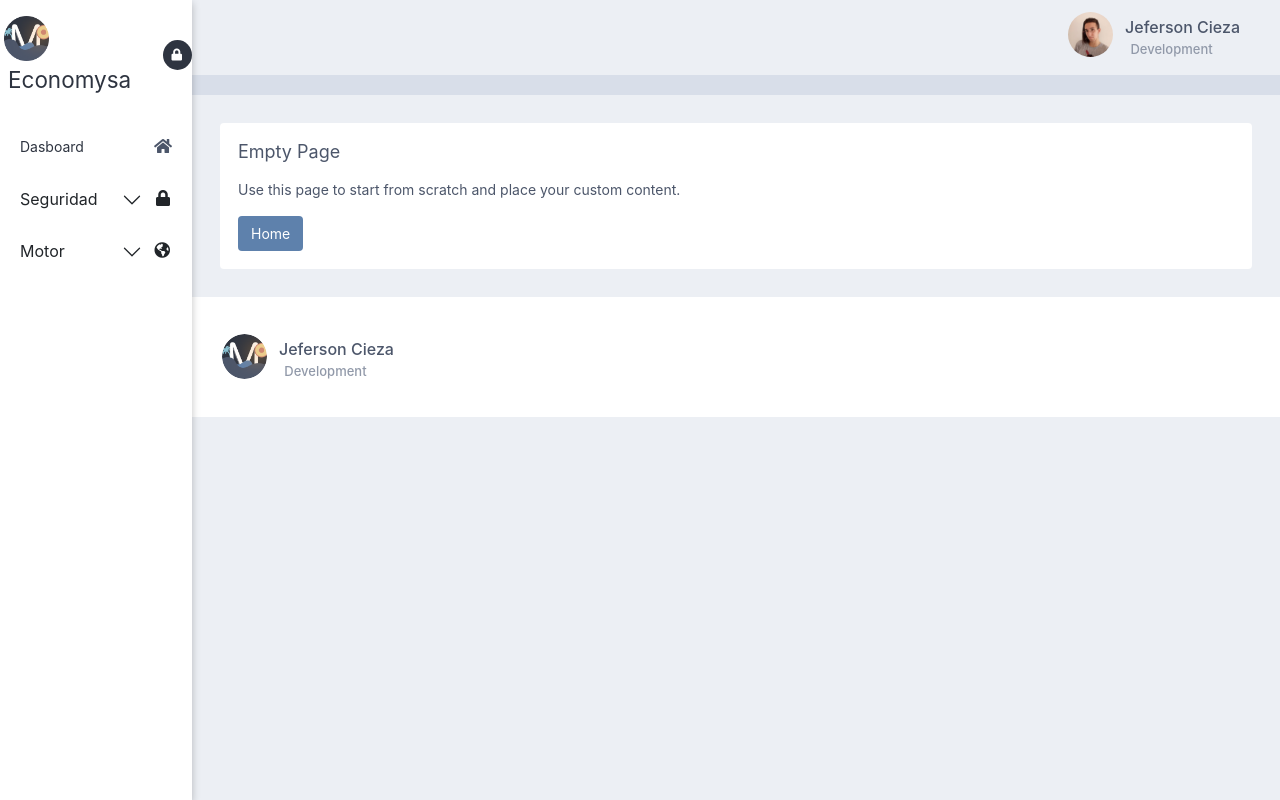
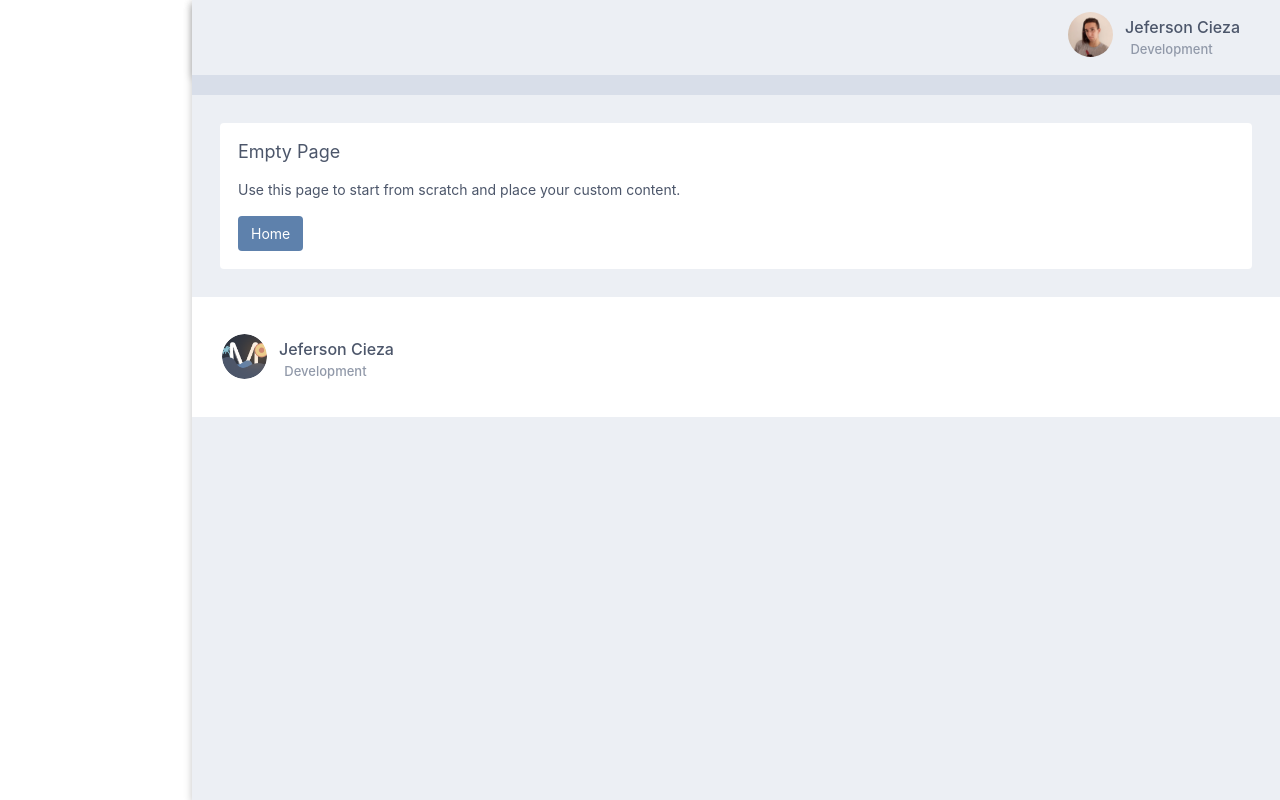
Before and after one commit to Linkhub-git/economysa-motor-front, a React (Create React App) app: page / in a window 1280 px wide. Built offline with nearby package versions, Linux system fonts and the light colour scheme.

Commit message:
Now the sidebar work and hide & show when the user click the btn

```diff
--- a/src/App.css
+++ b/src/App.css
@@ -8,6 +8,7 @@ body{
   box-sizing: border-box;
 }
 .fondoGeneral{
+  height: 100vh;
   background-color: #eceff4;
   box-shadow: rgba(0, 0, 0, 0.24) 0px 3px 8px;
 }
--- a/src/App.js
+++ b/src/App.js
@@ -11,6 +11,7 @@ function App() {
       <Sidebar btnShowSideBar={showSideBar1} btnMiddle={showSideBar2} />
       <section className='fondoGeneral'>
         {render}
+        <section className={showSideBar1 === false ? 'containerHome' : 'containerHome hideContentSideBar' }>
           <div className='divEspacioHome'><p>...</p></div>
           <div className='infoPrincipal'>
             <div className='infoPrincipalContainer'>
@@ -22,6 +23,7 @@ function App() {
           <Footer/>
         </section>
       </section>
+    </section>
   );
 }
 
--- a/src/components/Sidebar/Sidebar.css
+++ b/src/components/Sidebar/Sidebar.css
@@ -10,6 +10,9 @@
 }
 .activeShow{
     left: 0;
+}
+.hideContentSideBar{
+    opacity: 0.2;
 }
 .iconTitleSideBar{
     display: none;
--- a/src/components/Sidebar/Sidebar.js
+++ b/src/components/Sidebar/Sidebar.js
@@ -7,7 +7,7 @@ import { Accordion } from 'react-bootstrap';
 function Sidebar(props) {
   console.log(props.btnShowSideBar);
   return (
-    <aside className="sidebarContainer activeShow">
+    <aside className={props.btnShowSideBar === false ? "sidebarContainer" : "sidebarContainer activeShow"}>
     <div className='iconTitleSideBar'>
         <Link className='linkHeaderSidebar' to="/">
             <img src={Logo} alt="ej" />
```
Lines whose indentation alone changed are shown as unchanged.
